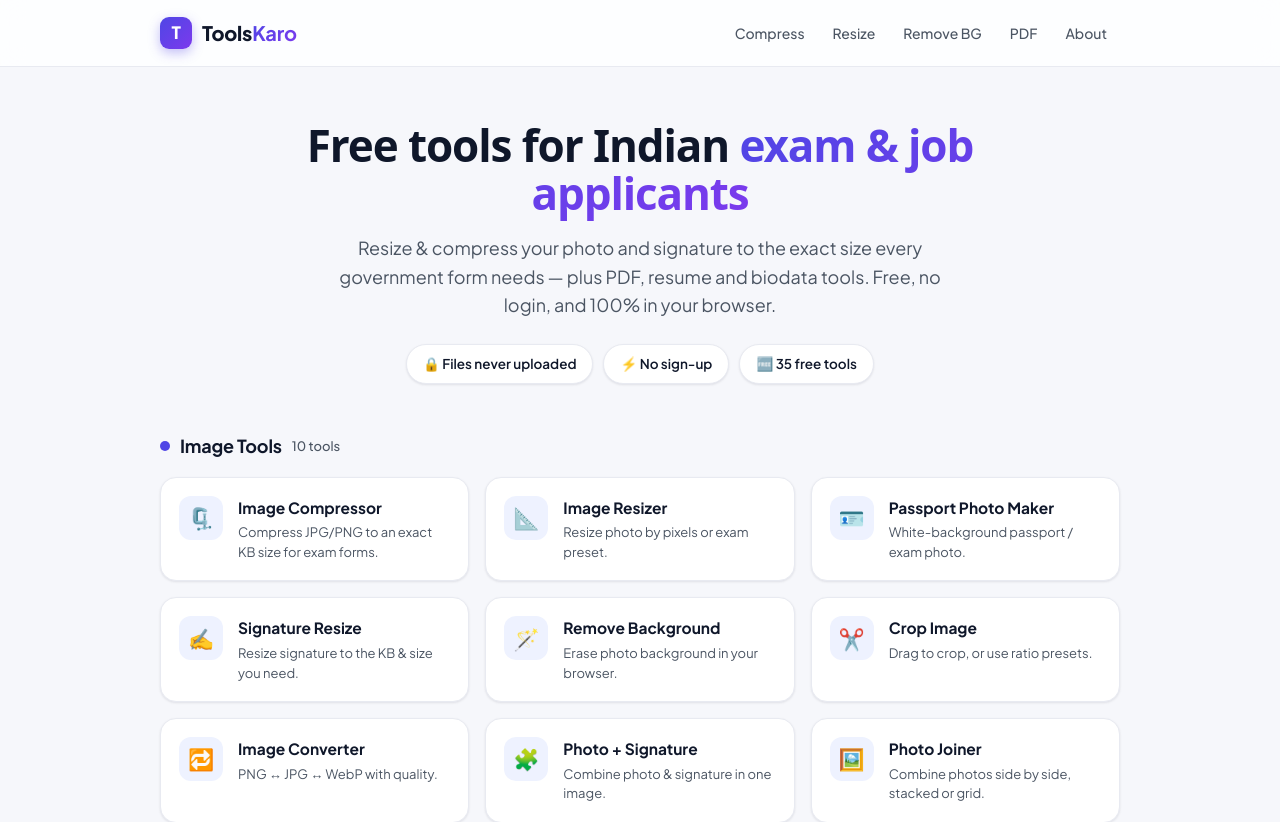
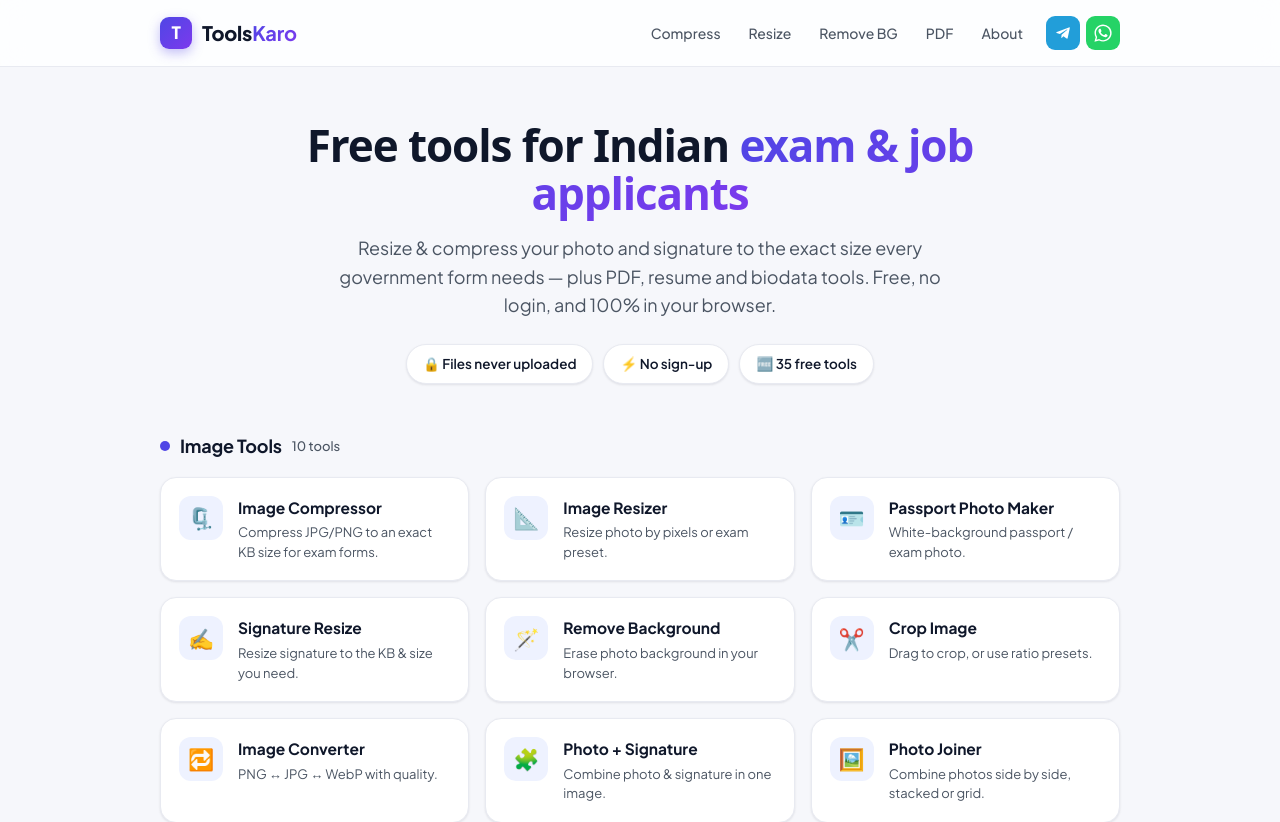
Before and after one commit to narenderchaudhary/toolskaro, a Next.js app: page / in a window 1280 px wide. Shown: the top 822 px of the page. Built offline with nearby package versions, Linux system fonts and the light colour scheme.

Commit message:
Add Telegram + WhatsApp channel buttons to header and footer
Co-Authored-By: Claude Opus 4.8 (1M context) <noreply@anthropic.com>

```diff
--- a/app/globals.css
+++ b/app/globals.css
@@ -51,11 +51,28 @@ header.site .container { display: flex; align-items: center; justify-content: sp
 .nav { display: flex; gap: 2px; }
 .nav a { font-size: 14px; font-weight: 500; color: var(--muted); padding: 8px 13px; border-radius: 9px; transition: all .15s; }
 .nav a:hover { color: var(--brand); background: #f0f1fe; text-decoration: none; }
+.header-right { display: flex; align-items: center; gap: 10px; }
+.header-social { display: flex; gap: 6px; }
+.hsocial { width: 34px; height: 34px; border-radius: 9px; display: grid; place-items: center; color: #fff; flex: none; }
+.hsocial svg { width: 18px; height: 18px; fill: currentColor; }
+.hsocial.tg { background: #229ED9; }
+.hsocial.wa { background: #25D366; }
+.hsocial:hover { filter: brightness(1.08); text-decoration: none; }
 @media (max-width: 640px) {
-  .nav a { padding: 7px 9px; font-size: 13px; }
+  .nav a { padding: 7px 8px; font-size: 13px; }
   .nav .hide-sm { display: none; }
   .logo-text { font-size: 18px; }
+  .header-right { gap: 6px; }
+  .hsocial { width: 32px; height: 32px; }
 }
+
+/* Footer follow buttons */
+.footer-social { display: flex; gap: 10px; margin-top: 14px; flex-wrap: wrap; }
+.fsocial { display: inline-flex; align-items: center; gap: 7px; padding: 8px 15px; border-radius: 999px; color: #fff; font-size: 13.5px; font-weight: 600; }
+.fsocial svg { width: 16px; height: 16px; fill: currentColor; }
+.fsocial.tg { background: #229ED9; }
+.fsocial.wa { background: #25D366; }
+.fsocial:hover { filter: brightness(1.08); text-decoration: none; }
 
 /* ---------- Hero ---------- */
 .hero { text-align: center; padding: 54px 0 40px; position: relative; }
--- a/app/layout.tsx
+++ b/app/layout.tsx
@@ -7,6 +7,27 @@ const jakarta = Plus_Jakarta_Sans({ subsets: ["latin"], display: "swap", variabl
 
 const SITE = "https://toolskaro.com";
 const LINKEDIN = "https://www.linkedin.com/in/naren-chaudhary/";
+const TELEGRAM = "https://t.me/GovSarkariResults";
+const WHATSAPP = "https://whatsapp.com/channel/0029Vb7eQnZ7YSd39NUElI3J";
+
+function TelegramIcon() {
+  return (
+    <svg viewBox="0 0 24 24" aria-hidden="true"><path d="M9.78 18.65l.28-4.23 7.68-6.92c.34-.31-.07-.46-.52-.19L7.74 13.3 3.64 12c-.88-.25-.89-.86.2-1.3l15.97-6.16c.73-.33 1.43.18 1.15 1.3l-2.72 12.81c-.19.91-.74 1.13-1.5.71L12.6 16.3l-1.99 1.93c-.23.23-.42.42-.83.42z" /></svg>
+  );
+}
+function WhatsAppIcon() {
+  return (
+    <svg viewBox="0 0 24 24" aria-hidden="true"><path d="M17.47 14.38c-.3-.15-1.77-.87-2.04-.97-.27-.1-.47-.15-.67.15-.2.3-.77.97-.94 1.17-.17.2-.35.22-.65.07-.3-.15-1.26-.46-2.4-1.48-.89-.79-1.49-1.77-1.66-2.07-.17-.3-.02-.46.13-.61.13-.13.3-.35.45-.52.15-.17.2-.3.3-.5.1-.2.05-.37-.02-.52-.07-.15-.67-1.62-.92-2.22-.24-.58-.49-.5-.67-.51l-.57-.01c-.2 0-.52.07-.79.37s-1.04 1.02-1.04 2.48c0 1.46 1.07 2.88 1.22 3.08.15.2 2.1 3.2 5.08 4.49.71.31 1.26.49 1.69.63.71.23 1.36.19 1.87.12.57-.09 1.77-.72 2.02-1.42.25-.7.25-1.3.17-1.42-.07-.13-.27-.2-.57-.35zM12.04 21.5a9.45 9.45 0 01-4.82-1.32l-.35-.2-3.58.94.96-3.49-.23-.36a9.43 9.43 0 01-1.45-5.04c0-5.21 4.25-9.46 9.48-9.46 2.53 0 4.91.99 6.7 2.78a9.4 9.4 0 012.77 6.69c0 5.21-4.25 9.46-9.48 9.46zm8.06-17.52A11.36 11.36 0 0012.04.5C5.78.5.7 5.58.7 11.84c0 2 .52 3.95 1.52 5.67L.6 23.5l6.13-1.61a11.34 11.34 0 005.42 1.38h.01c6.26 0 11.34-5.08 11.34-11.34 0-3.03-1.18-5.88-3.32-8.02z" /></svg>
+  );
+}
+function HeaderSocial() {
+  return (
+    <div className="header-social">
+      <a href={TELEGRAM} className="hsocial tg" target="_blank" rel="noopener noreferrer" aria-label="Join us on Telegram"><TelegramIcon /></a>
+      <a href={WHATSAPP} className="hsocial wa" target="_blank" rel="noopener noreferrer" aria-label="Join our WhatsApp channel"><WhatsAppIcon /></a>
+    </div>
+  );
+}
 
 export const metadata: Metadata = {
   title: {
@@ -93,6 +114,7 @@ export default function RootLayout({ children }: { children: React.ReactNode })
         <header className="site">
           <div className="container">
             <Logo />
+            <div className="header-right">
               <nav className="nav">
                 <Link href="/image-compressor/">Compress</Link>
                 <Link href="/image-resizer/">Resize</Link>
@@ -100,6 +122,8 @@ export default function RootLayout({ children }: { children: React.ReactNode })
                 <Link href="/pdf/merge/">PDF</Link>
                 <Link href="/about/" className="hide-sm">About</Link>
               </nav>
+              <HeaderSocial />
+            </div>
           </div>
         </header>
 
@@ -116,6 +140,10 @@ export default function RootLayout({ children }: { children: React.ReactNode })
               <p className="footer-managed">
                 Managed by <strong>AdMatrix Media Agency</strong>
               </p>
+              <div className="footer-social">
+                <a href={TELEGRAM} className="fsocial tg" target="_blank" rel="noopener noreferrer"><TelegramIcon /> Telegram</a>
+                <a href={WHATSAPP} className="fsocial wa" target="_blank" rel="noopener noreferrer"><WhatsAppIcon /> WhatsApp</a>
+              </div>
             </div>
             <div className="footer-col">
               <div className="footer-h">Image Tools</div>
```
Lines whose indentation alone changed are shown as unchanged.
